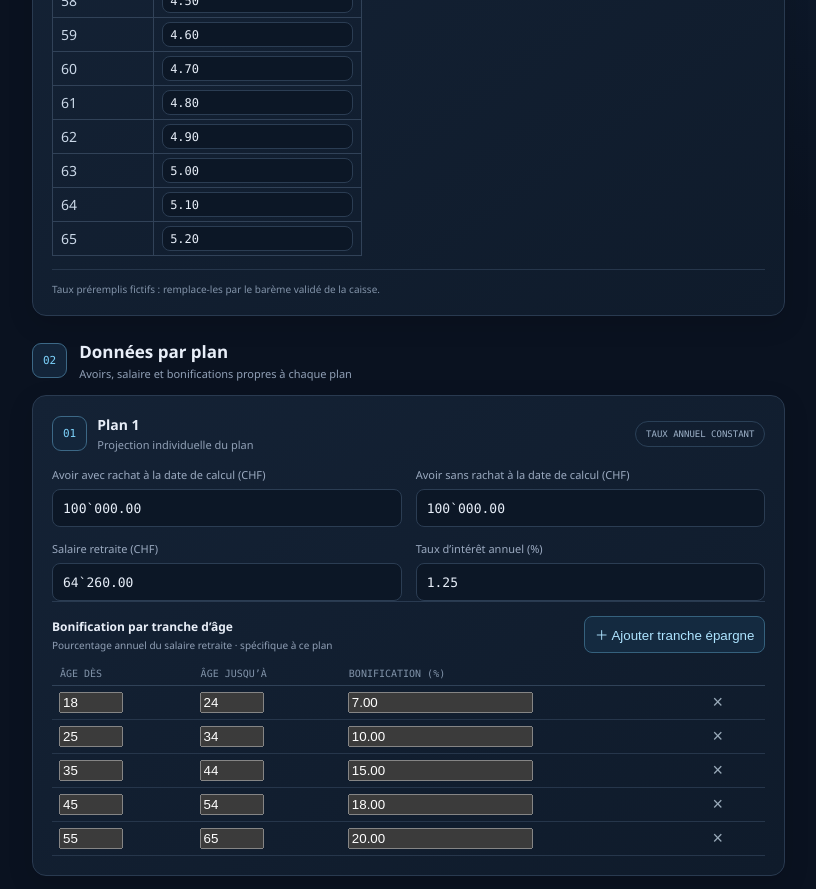
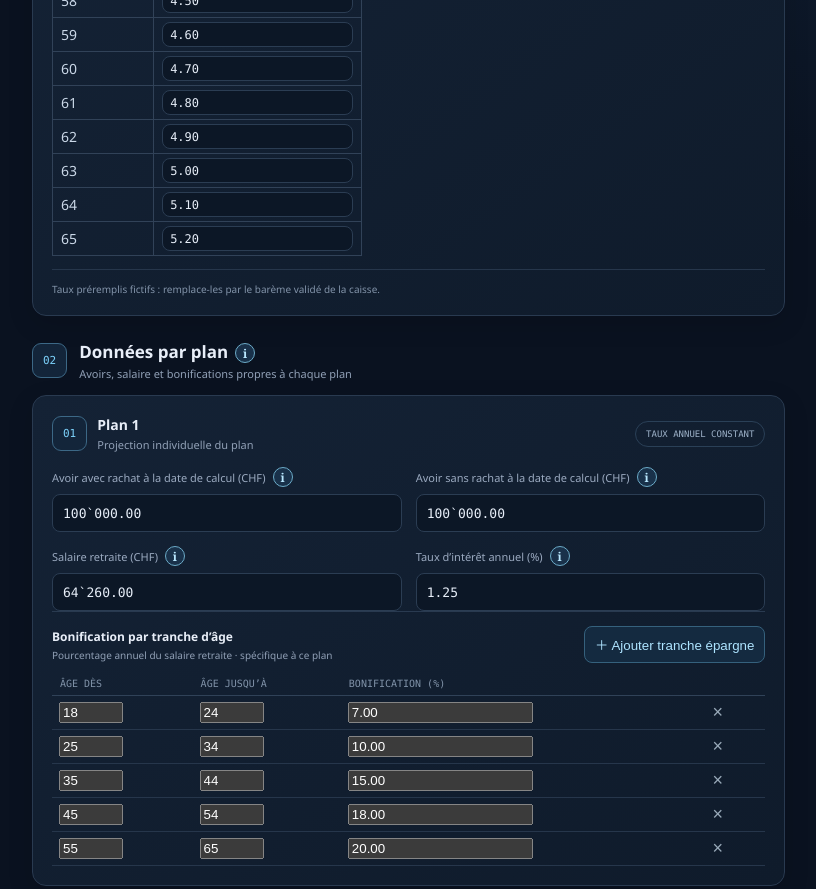
Before and after one commit to FredericLuebke/projection-105, a plain HTML site: page index.html in a window 1280 px wide. Shown: the part 732-1621 px from the top of the page, without its empty margins (8-824 px from the left). Drawn offline with Linux system fonts and the light colour scheme.

Commit message:
Add five information dialogs for plan inputs

```diff
--- a/index.html
+++ b/index.html
@@ -147,6 +147,49 @@ document.getElementById('calculate').addEventListener('click',()=>{
  }catch(e){host.classList.add('hidden');document.getElementById('empty').classList.remove('hidden');error.textContent=e.message||String(e);error.style.display='block';}
 });
 </script>
+<script>
+const helpItems={
+ with:{title:'Avoir avec rachat à la date de calcul (CHF)',text:'Elément standard de photo « PLP selon article 15 LFLP »'},
+ without:{title:'Avoir sans rachat à la date de calcul (CHF)',text:'Elément spécifique 6 de photo « Rachat max. - Avoir de vieillesse sans les rachats futurs »'},
+ salary:{title:'Salaire retraite (CHF)',text:'Elément standard de photo « Salaire prestations retraite »'},
+ interest:{title:'Taux d’intérêt annuel (%)',text:'Art 3.8 de l’annexe technique « Taux d\'intérêt pour projection »'},
+ plans:{title:'Données par plan',text:'Données valable à la date de calcul'}
+};
+const helpStyle=document.createElement('style');
+helpStyle.textContent='.help-label{display:flex;align-items:center;gap:7px}.help-label label{min-width:0}.info-button{flex-shrink:0;display:inline-grid;place-items:center;width:20px;height:20px;padding:0;border:1px solid #6cabc8;border-radius:50%;background:#19314a;color:#b9e8ff;font:bold 12px Georgia,serif;cursor:pointer;vertical-align:middle}.info-button:hover{background:#28516e}.info-button:focus-visible{outline:2px solid #7dd3fc;outline-offset:3px}.info-dialog{width:min(440px,90vw);box-sizing:border-box;padding:24px;border:1px solid #3c617c;border-radius:14px;background:#111d2e;color:#e8eef8}.info-dialog::backdrop{background:#0009}.info-dialog h2{margin:0 0 16px;font-size:18px}.info-dialog p{line-height:1.6;overflow-wrap:anywhere}.info-dialog button{padding:9px 16px;border:1px solid #76c9ee;border-radius:8px;background:#8bd5f7;color:#071523;cursor:pointer}.section-title h2 .info-button{margin-left:7px}';
+document.head.append(helpStyle);
+const helpDialog=document.createElement('dialog');
+helpDialog.className='info-dialog';helpDialog.setAttribute('aria-labelledby','infoTitle');helpDialog.setAttribute('aria-describedby','infoMessage');
+helpDialog.innerHTML='<h2 id="infoTitle"></h2><p id="infoMessage"></p><form method="dialog"><button>Fermer</button></form>';
+document.body.append(helpDialog);
+let helpTrigger=null;
+function makeInfoButton(key){
+ const button=document.createElement('button');button.type='button';button.className='info-button';button.textContent='i';
+ button.setAttribute('aria-label',`Information : ${helpItems[key].title}`);button.setAttribute('aria-haspopup','dialog');
+ button.addEventListener('click',()=>{
+  helpTrigger=button;helpDialog.querySelector('h2').textContent=helpItems[key].title;
+  helpDialog.querySelector('p').textContent=helpItems[key].text;helpDialog.showModal();
+ });return button;
+}
+helpDialog.addEventListener('close',()=>{if(helpTrigger?.isConnected)helpTrigger.focus();});
+function addPlanHelp(){
+ document.querySelectorAll('.plan').forEach(plan=>{
+  for(const key of ['with','without','salary','interest']){
+   const input=plan.querySelector(`.${key}`),oldLabel=input.closest('label.field');
+   if(!oldLabel)continue;
+   const wrapper=document.createElement('div');wrapper.className='field';
+   const header=document.createElement('div');header.className='help-label';
+   const label=document.createElement('label');label.textContent=helpItems[key].title;
+   input.id=`plan-${plan.dataset.plan}-${key}`;label.htmlFor=input.id;
+   header.append(label,makeInfoButton(key));wrapper.append(header,input);oldLabel.replaceWith(wrapper);
+  }
+ });
+}
+const plansHeading=[...document.querySelectorAll('.section-title h2')].find(h=>h.textContent==='Données par plan');
+plansHeading.append(makeInfoButton('plans'));
+addPlanHelp();
+new MutationObserver(addPlanHelp).observe(document.getElementById('plans'),{childList:true});
+</script>
 <script src="jspdf.umd.min.js"></script>
 <script src="jspdf.plugin.autotable.min.js"></script>
 <script src="pdf-export.js"></script>
```
